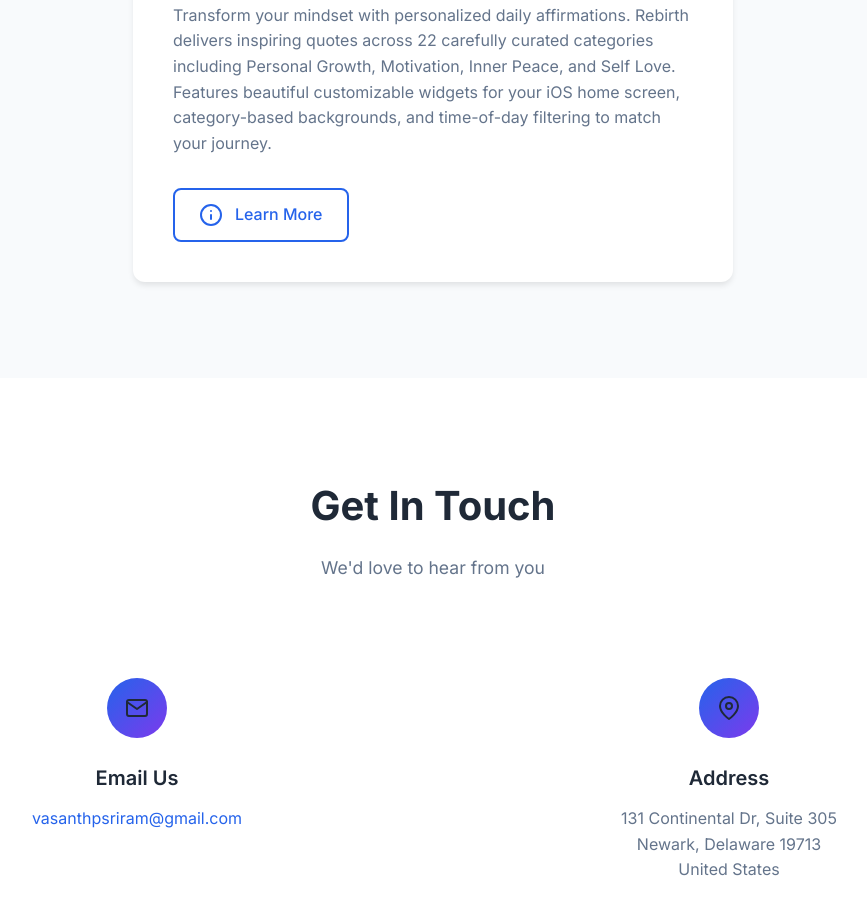
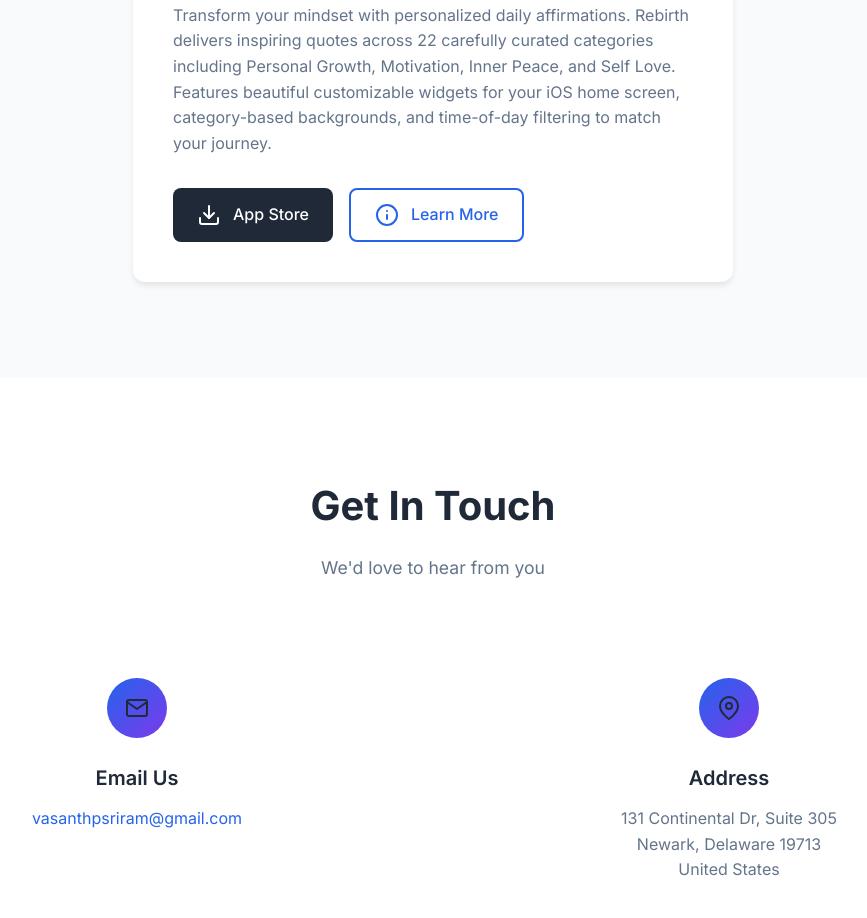
Before and after one commit to thinslatelabs/thinslatelabs.github.io, a plain HTML site: page index.html in a window 1280 px wide. Shown: the part 2192-3110 px from the top of the page, without its empty margins (207-1074 px from the left). Drawn offline with nearby package versions, Linux system fonts and the light colour scheme.

Commit message:
added app store link

```diff
--- a/index.html
+++ b/index.html
@@ -538,6 +538,10 @@
                     Transform your mindset with personalized daily affirmations. Rebirth delivers inspiring quotes across 22 carefully curated categories including Personal Growth, Motivation, Inner Peace, and Self Love. Features beautiful customizable widgets for your iOS home screen, category-based backgrounds, and time-of-day filtering to match your journey.
                 </p>
                 <div class="product-links">
+                    <a href="https://apps.apple.com/in/app/rebirth-affirmation-growth/id6754958405" class="app-store-btn" target="_blank" rel="noopener">
+                        <i data-feather="download"></i>
+                        App Store
+                    </a>
                     <a href="rebirth/" class="website-btn" target="_blank" rel="noopener">
                         <i data-feather="info"></i>
                         Learn More
```
Also changed, not shown: rebirth/index.html (+1 -1 lines), 2 other files.
